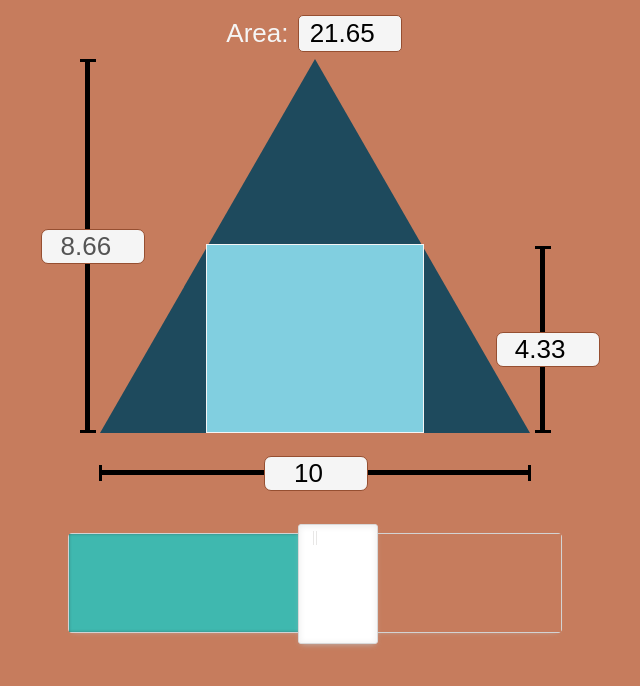
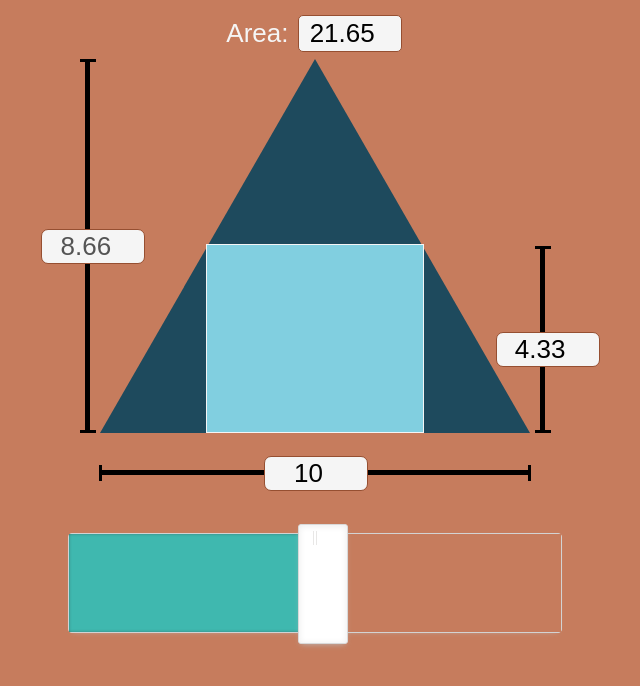
Before and after one commit to searleser97/Optimizaci-nExamples, a plain HTML site: page Ejemplo1/index.html in a window 1280 px wide. Shown: the whole page, without its empty margins (325-965 px from the left). Drawn offline with Linux system fonts and the light colour scheme.

Commit message:
noUi-handle size

```diff
--- a/Ejemplo1/style.css
+++ b/Ejemplo1/style.css
@@ -54,7 +54,7 @@
 }
 
 .noUi-horizontal .noUi-handle {
-    width: 80px;
+    width: 50px;
     height: 120px;
     left: -17px;
     top: -10px;
```
